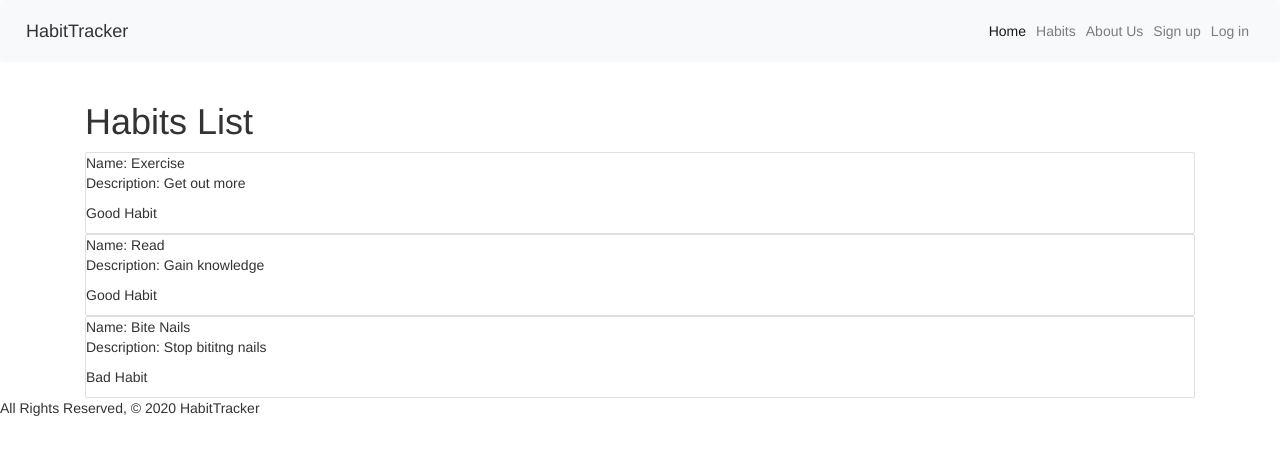
After one commit to ajay-k/HabitTracker, a Django app: page /habits/ in a window 1280 px wide. The commit adds this page. Shown: the top 455 px of the page. Run offline with Django 3.2, Linux system fonts and the light colour scheme; some libraries are stand-ins or nearby versions.

Commit message:
Adds habits page and test data without models

```diff
--- /dev/null
+++ b/main_app/static/css/style.css
@@ -0,0 +1,3 @@
+body {
+
+}
--- a/main_app/templates/base.html
+++ b/main_app/templates/base.html
@@ -7,13 +7,13 @@
   <meta name="viewport" content="width=device-width, initial-scale=1.0">
   <meta http-equiv="X-UA-Compatible" content="ie=edge">
   <title>HabitTracker</title>
+    <script src="//ajax.googleapis.com/ajax/libs/jquery/1.11.0/jquery.min.js"></script>
   <script src="https://stackpath.bootstrapcdn.com/bootstrap/4.4.1/js/bootstrap.min.js" integrity="sha384-wfSDF2E50Y2D1uUdj0O3uMBJnjuUD4Ih7YwaYd1iqfktj0Uod8GCExl3Og8ifwB6" crossorigin="anonymous"></script>
   <link rel="stylesheet" href="https://stackpath.bootstrapcdn.com/bootstrap/4.3.1/css/bootstrap.min.css" integrity="sha384-ggOyR0iXCbMQv3Xipma34MD+dH/1fQ784/j6cY/iJTQUOhcWr7x9JvoRxT2MZw1T" crossorigin="anonymous">
   <script src="//netdna.bootstrapcdn.com/bootstrap/3.1.1/js/bootstrap.min.js"></script>
   <link rel="stylesheet" type="text/css" href="//netdna.bootstrapcdn.com/bootstrap/3.1.1/css/bootstrap.min.css">
-  <link rel="stylesheet" type="text/css" href="{% static 'css/style.css' %}"/>
+  <link rel="stylesheet" type="text/css" href="{% static 'css/style.css' %}">
 </head>
-<body>
 <header class="navbar-fixed">
     <nav class="navbar navbar-expand-lg navbar-light bg-light">
       <a class="navbar-brand mr-auto" >HabitTracker</a>
@@ -26,7 +26,7 @@
           <div class="navbar-nav">
             {% if user.is_authenticated %}
               <a class="nav-item nav-link active">Home <span class="sr-only">(current)</span></a>
-              <a class="nav-item nav-link" >Habits</a>
+              <a class="nav-item nav-link" href="/habits" >Habits</a>
               <a class="nav-item nav-link" >About Us</a>
 
               <div class="nav-item dropdown">
@@ -40,7 +40,7 @@
               </div>
             {% else %}
               <a class="nav-item nav-link active" >Home <span class="sr-only">(current)</span></a>
-              <a class="nav-item nav-link">Habits</a>
+              <a class="nav-item nav-link" href="/habits">Habits</a>
               <a class="nav-item nav-link">About Us</a>
               <a class="nav-item nav-link">Sign up</a>
               <a class="nav-item nav-link" >Log in</a>
@@ -49,11 +49,15 @@
         </div>
       </div>
     </nav>
-  </header>  <main class="container">
-    {% block content %}
-    {% endblock %}
+  </header>
+  <main class="container">
+    <body>
+      {% block content %}
+      {% endblock %}
+    </body>
   </main>
 
   <footer class="page-footer">
     <div class="right">All Rights Reserved, &copy; 2020 HabitTracker &nbsp;</div>
   </footer>
+  </html>
--- /dev/null
+++ b/main_app/templates/habits.html
@@ -0,0 +1,20 @@
+{% extends 'base.html' %}
+{% block content %}
+
+<h1>Habits List</h1>
+
+{% for habit in habits %}
+  <div class="card">
+    <div class="card-content">
+      <span class="card-title">Name: {{ habit.name }}</span>
+      <p>Description: {{ habit.description }}</p>
+      {% if habit.good == True %}
+        <p>Good Habit</p>
+      {% else %}
+        <p>Bad Habit</p>
+      {% endif %}
+    </div>
+  </div>
+{% endfor %}
+
+{% endblock %}
--- a/main_app/urls.py
+++ b/main_app/urls.py
@@ -3,4 +3,5 @@ from . import views
 
 urlpatterns = [
     path('', views.home, name='home'),
+    path('habits/', views.habits_index, name='index'),
 ]
--- a/main_app/views.py
+++ b/main_app/views.py
@@ -1,6 +1,21 @@
 from django.shortcuts import render
 from django.http import HttpResponse
+
+class Habit:  # Note that parens are optional if not inheriting from another class
+  def __init__(self, name, description, good):
+    self.name = name
+    self.description = description
+    self.good = good
+
+habits = [
+  Habit('Exercise', 'Get out more', True),
+  Habit('Read', 'Gain knowledge', True),
+  Habit('Bite Nails', 'Stop bititng nails', False),
+]
 
 #Home view
 def home(request):
   return render(request, 'home.html')
+
+def habits_index(request):
+  return render(request, 'habits.html', {'habits': habits})
```
Also changed, not shown: 1 other file.
